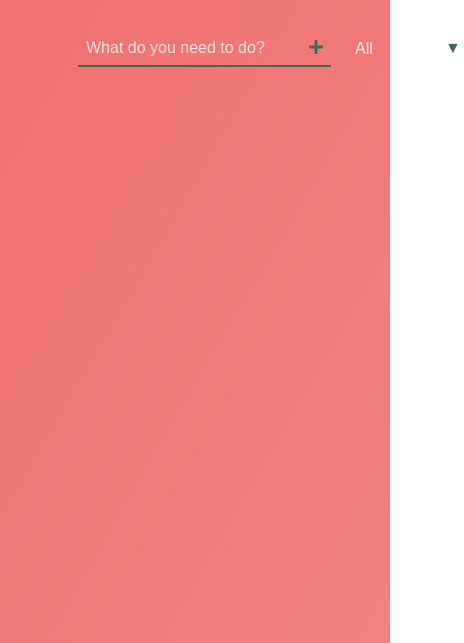
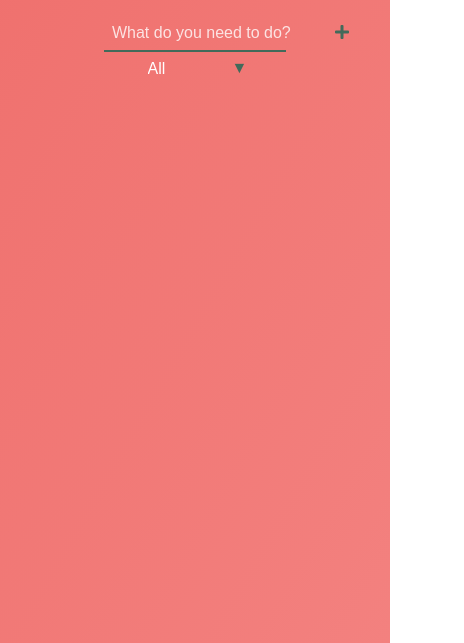
Before and after one commit to julietamullen/todolistjs, a plain HTML site: page index.html in a window 390 px wide. Shown: the part 201-844 px from the top of the page, 464 px wide, since content can reach past the window. Drawn offline with nearby package versions, Linux system fonts and the light colour scheme.

Commit message:
Add files via upload

```diff
--- a/index.html
+++ b/index.html
@@ -26,10 +26,12 @@
         <h1>To-Do List</h1>
         </header>
         <form>
-            <input type="text" class="todo-input" placeholder="What do you need to do?"/>
-            <button class="todo-button" type="submit">
-            <i class="fas fa-plus"></i>
-            </button>
+            <div class="add-todo">
+                <input type="text" class="todo-input" placeholder="What do you need to do?"/>
+                <button class="todo-button" type="submit">
+                <i class="fas fa-plus"></i>
+                </button>
+            </div>
             <div class="select">
                 <select name="todos" class="filter-todos">
                     <option value="all">All</option>
--- a/styles.css
+++ b/styles.css
@@ -32,6 +32,7 @@ header, form {
 
 form {
     width: 60%;
+    max-width: 100%;
     align-items: center;
     justify-content: space-around;
     padding-top: 2rem;
@@ -43,11 +44,12 @@ form input, form button {
     border: none;
     background-color: transparent;
     color: white;
-    border-bottom: 2px solid #426a5a;
 }
 
 form input {
     flex: 1;
+    position: relative;
+    right: 0px;
 }
 
 form input:focus {
@@ -58,6 +60,8 @@ form button {
     cursor: pointer;
     color: #426a5a;
     transition: all 0.3s ease;
+    position: relative;
+    left: 0px;
 }
 
 form button:hover {
@@ -67,6 +71,7 @@ form button:hover {
 .wraper {
     min-width: 80vw;
     min-height: 80vh;
+    max-width: 100vw;
     margin: auto;
     display: flex;
     flex-direction: column;
@@ -77,6 +82,12 @@ form button:hover {
 ::placeholder {
     color: rgb(255, 255, 255, 0.8);
     opacity: 1;
+}
+
+.add-todo {
+    border-bottom: 2px solid #426a5a;
+    display: flex;
+    width: 70%;
 }
 .todo-container {
     display: flex;
@@ -171,7 +182,6 @@ select {
     width: 100%
 }
 .select {
-    margin: 1rem;
     position: relative;
     overflow: hidden;
     min-width: 30%;
@@ -205,14 +215,23 @@ option {
     color: black
 }
 
-@media (max-width: 600px) {
-    .select {
-        min-width: 50%;
-    }
+@media (max-width: 900px) {
     .todo-container {
         width: 100%;
     }
     .todo-div {
         width: 100%;
     }
+    form {
+        min-width: 80%;
     }
+    }
+
+@media (max-width: 600px) {
+
+    form {
+        min-width: 80%;
+        display: flex;
+        flex-direction: column;
+    }
+    }
```
